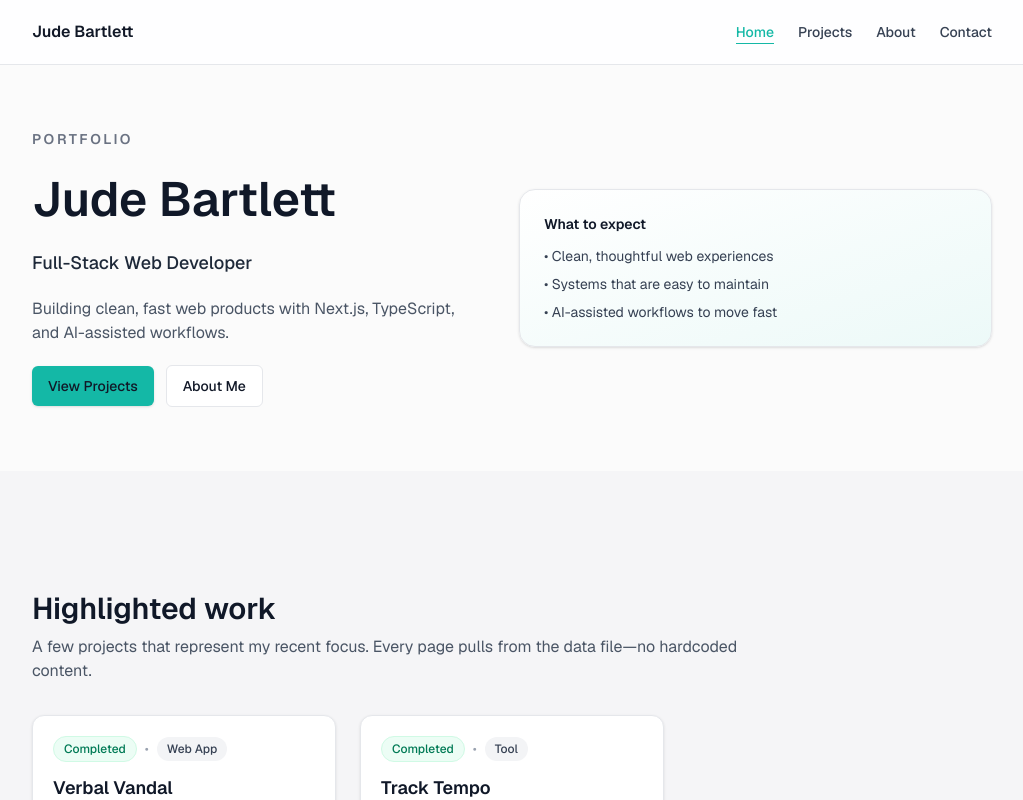
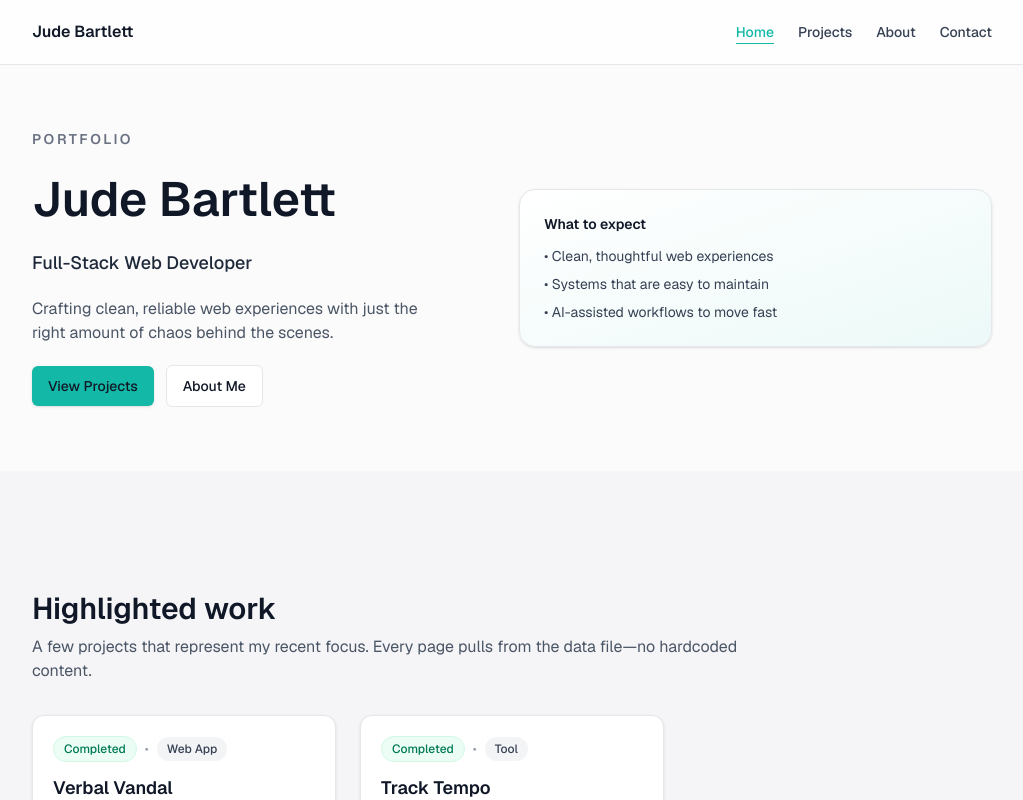
Before and after one commit to bartlettjude/jb-portfolio, a Next.js app: page / in a window 1280 px wide. Shown: the top 800 px of the page, without its empty margins (128-1151 px from the left). Built offline with nearby package versions, Linux system fonts and the light colour scheme.

Commit message:
Update site tagline

```diff
--- a/data/siteConfig.ts
+++ b/data/siteConfig.ts
@@ -2,7 +2,7 @@ export const siteConfig = {
   name: "Jude Bartlett",
   role: "Full-Stack Web Developer",
   tagline:
-    "Building clean, fast web products with Next.js, TypeScript, and AI-assisted workflows.",
+    "Crafting clean, reliable web experiences with just the right amount of chaos behind the scenes.",
   location: "Remote-friendly",
   email: "judebartlettpro@gmail.com",
   socials: {
```
